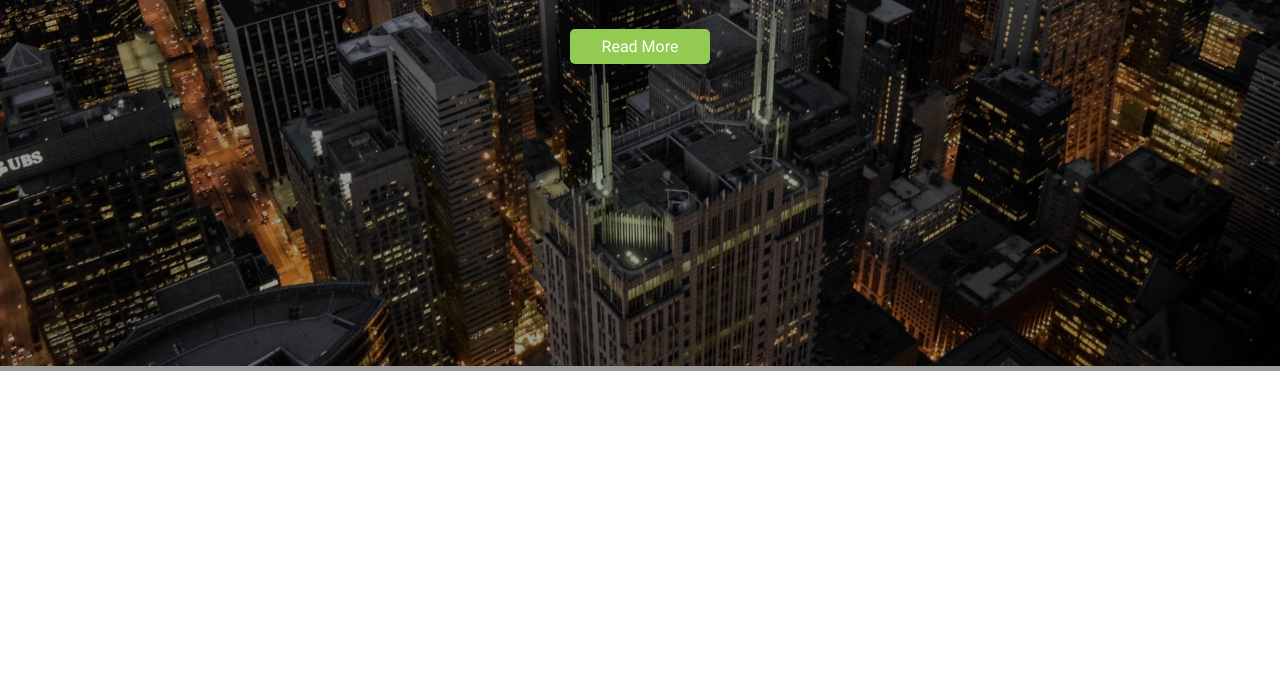
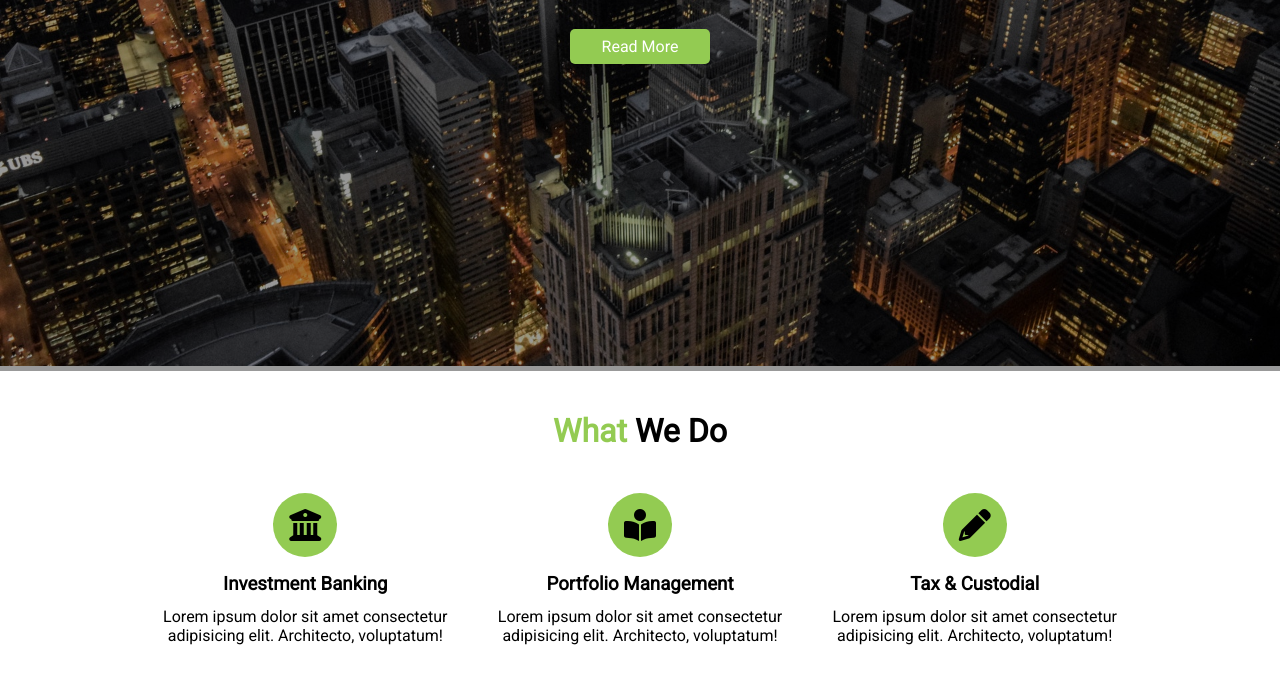
Before and after one commit to stefano-privileggi/edgeledger_website, a plain HTML site: page index.html in a window 1280 px wide. Shown: the part 494-1178 px from the top of the page. Before the commit the page ends 865 px from the top, so only its background shows below. Drawn offline with Linux system fonts and the light colour scheme.

Commit message:
What We Do Section

```diff
--- a/css/styles.css
+++ b/css/styles.css
@@ -25,12 +25,36 @@ a {
 
 /* Utility clases */
 
+.py-1 {
+    padding: 1.5rem 0;
+}
+
+.py-2 {
+    padding: 2rem 0;
+}
+
+.py-1 {
+    padding: 3rem 0;
+}
+
+
+
 .text-primary {
     color: var(--primary-color);
 }
 
+.text-center {
+    text-align: center;
+}
+
 .l-heading {
     font-size: 4rem;
+    margin-bottom: 0.75rem;
+    line-height: 1.1;
+}
+
+.m-heading {
+    font-size: 2rem;
     margin-bottom: 0.75rem;
     line-height: 1.1;
 }
@@ -58,6 +82,15 @@ a {
 
 .button--primary:hover {
     background: #7AB436;
+}
+
+.container {
+    max-width: 1100px;
+    margin: auto;
+    padding: 0 2rem;
+    overflow: hidden;
+    display: flex;
+    flex-direction: column;
 }
 
 /* Navbar */
@@ -90,7 +123,7 @@ a {
     margin: 0 0.25rem
 }
 
-.navbar__item-link:hover {
+.navbar__item--link:hover {
     background: var(--primary-color);
     border-radius: 5px;
 }
@@ -113,10 +146,30 @@ a {
     padding: 0 2rem;
 
     /* Overlay */
-    position:absolute;
-    top:65px;
+    position: absolute;
+    top: 65px;
     left: 0;
     right: 0;
     bottom: 0;
     background-color: rgba(0, 0, 0, 0.4);
 }
+
+/* What We Do */
+
+.services {
+    display: flex;
+    padding: 1rem;
+}
+
+.services__item {
+    flex: 1;
+    text-align: center;
+    padding: 1rem;
+}
+
+.services__item i {
+    background-color: #93CB52;
+    padding: 1rem;
+    border-radius: 50%;
+    margin-bottom: 1rem;
+}
--- a/index.html
+++ b/index.html
@@ -51,6 +51,46 @@
             <a class="button button--primary" href="#what">Read More</a>
         </div>
     </header>
+
+    <section id="what" class="bg-light py-1">
+        <div class="container">
+          <h2 class="m-heading text-center">
+            <span class="text-primary">What</span>
+            We Do
+          </h2>
+          <div class="services">
+           <div class="services__item">
+               <i class="fas fa-university fa-2x"></i>
+               <div>
+                   <h3>Investment Banking</h3>
+                   <p>Lorem ipsum dolor sit amet consectetur adipisicing elit. Architecto, voluptatum!</p>
+
+               </div>
+           </div>
+           <div class="services__item">
+            <i class="fas fa-book-reader fa-2x"></i>
+               <div>
+                   <h3>Portfolio Management</h3>
+                   <p>Lorem ipsum dolor sit amet consectetur adipisicing elit. Architecto, voluptatum!</p>
+
+               </div>
+           </div>
+           <div class="services__item">
+            <i class="fas fa-pencil-alt fa-2x"></i>
+            <div>
+                <h3>Tax & Custodial</h3>
+                <p>Lorem ipsum dolor sit amet consectetur adipisicing elit. Architecto, voluptatum!</p>
+
+            </div>
+           </div>
+
+          </div>
+
+
+        </div>
+    </section>
+
+
 </body>
 
 </html>
```
